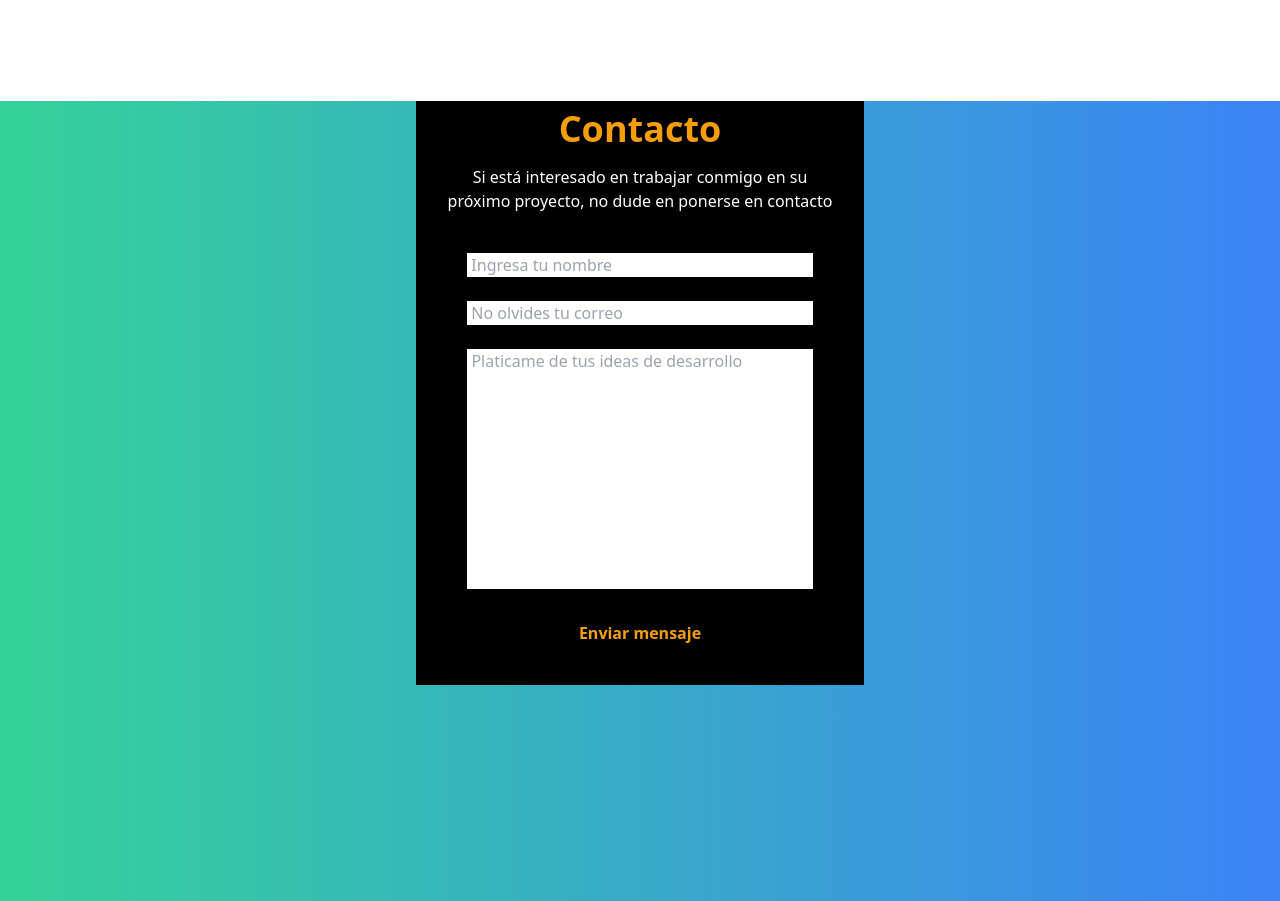
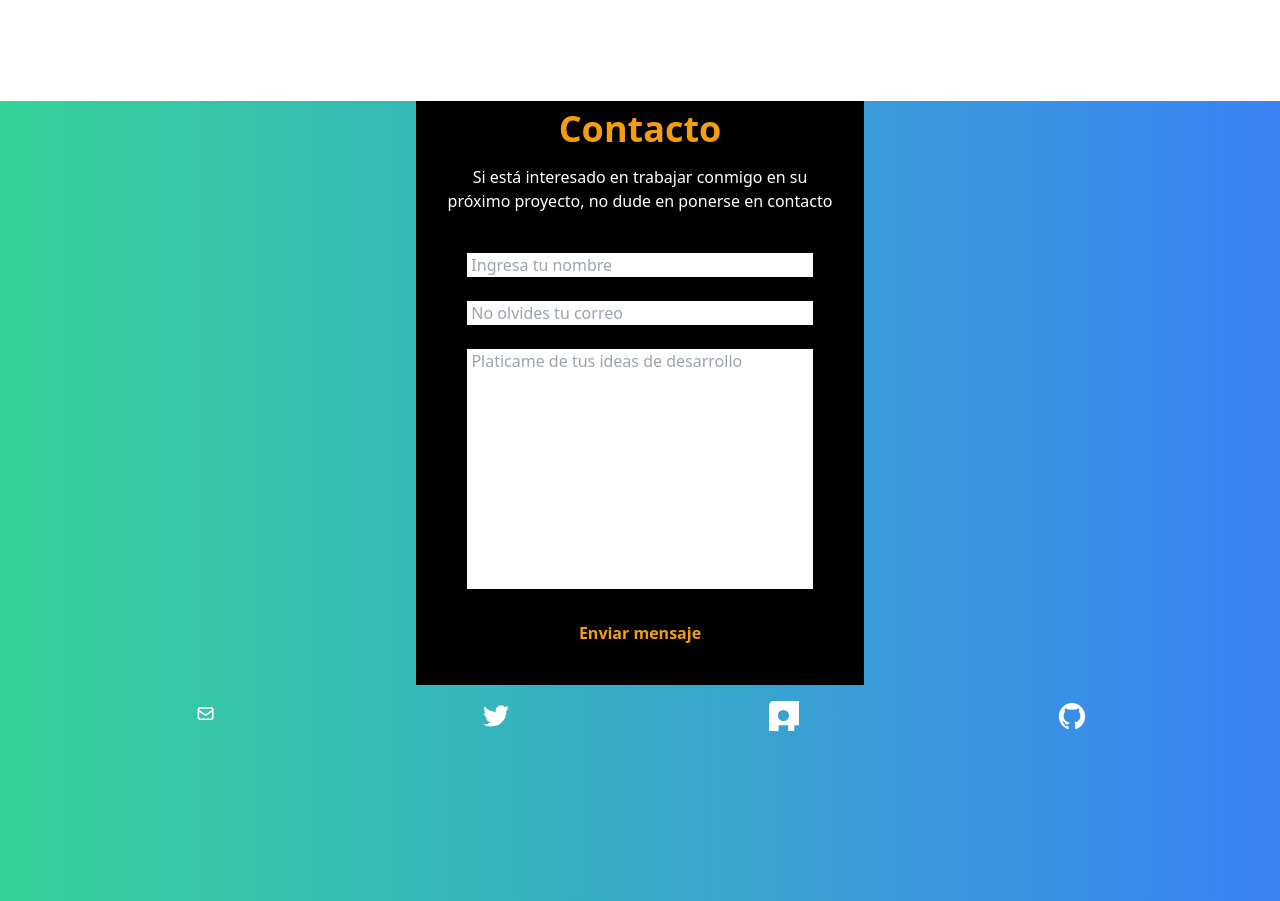
Before and after one commit to juanpablosolana/pablosolana.dev2.0, a Gatsby site: page / in a window 1280 px wide. Shown: the part 3347-4248 px from the top of the page. Built offline with nearby package versions, Linux system fonts and the light colour scheme; Gatsby itself is replaced by a stand-in of ours; no server answers.

Commit message:
footer ok

```diff
--- a/src/components/footer.js
+++ /dev/null
@@ -1,22 +0,0 @@
-import React from 'react'
-
-const Footer = ()=>{
-  return(
-          <div class="wrapper-footer">
-            <div class="footer-logo">
-              <span>Pablo Solana </span>
-            </div>
-            <div class="footer-msj">
-              <h3>
-                Hecho con
-                <img src="./img/icons/icon-heart_outline.svg" alt="cora">
-                . Copyright 2021 - Todos los derechos reservados.
-              </h3>
-              </div>
-              <div class="footer-media">
-                <a href="https://github.com/juanpablosolana/" target="_blank"><img src="./img/icons/icon-github.svg" alt="github"></a>
-              </div>
-              </div>
-  )
-}
-export default footer
--- a/src/components/form.js
+++ b/src/components/form.js
@@ -9,13 +9,14 @@ const Menu = () => {
     formState: { errors },
   } = useForm()
   const onSubmit = (data) =>{
+    console.log(data)
     const $form = document.querySelector(".contact-form"),
       $loader = document.querySelector(".contact-form-loader"),
       $response = document.querySelector(".contact-form-response")
        $loader.classList.remove("none")
        fetch("https://formsubmit.co/ajax/me.pablosolana@altmails.com", {
          method: "POST",
-         body: data,
+         body: data
        })
          .then(res => (res.ok ? res.json() : Promise.reject(res)))
          .then(json => {
@@ -44,7 +45,7 @@ const Menu = () => {
       className="min-h-screen bg-gradient-to-r from-green-400 to-blue-500 "
       id="contacto"
     >
-      <div className="container max-w-6xl mx-auto my-auto ">
+      <div className="max-w-6xl mx-auto">
         <form
           className="max-w-md p-2 mx-auto bg-black contact-form"
           onSubmit={handleSubmit(onSubmit)}
@@ -123,6 +124,92 @@ const Menu = () => {
             onSubmit={handleSubmit}
           />
         </form>
+        <div className="py-4">
+          <div className="grid items-center grid-cols-1 text-center lg:grid-cols-4">
+            <a
+              href="mailto:juanpablosolana@gmail.com"
+              target="_blank"
+              rel="noopener noreferrer"
+            >
+              <svg
+                xmlns="http://www.w3.org/2000/svg"
+                className="w-6 h-6 mx-auto text-white"
+                fill="none"
+                width="30"
+                height="30"
+                viewBox="0 0 30 30"
+                stroke="currentColor"
+              >
+                <path
+                  strokeLinecap="round"
+                  strokeLinejoin="round"
+                  strokeWidth={2}
+                  d="M3 8l7.89 5.26a2 2 0 002.22 0L21 8M5 19h14a2 2 0 002-2V7a2 2 0 00-2-2H5a2 2 0 00-2 2v10a2 2 0 002 2z"
+                />
+              </svg>
+            </a>
+            <a
+              href="https://twitter.com/iLinKN95"
+              target="_blank"
+              rel="noopener noreferrer"
+            >
+              <svg
+                xmlns="http://www.w3.org/2000/svg"
+                width="30"
+                height="30"
+                fill="none"
+                viewBox="0 0 30 30"
+                className="mx-auto"
+              >
+                <path
+                  fill="#fff"
+                  d="M28 6.937c-.957.425-1.985.711-3.064.84a5.343 5.343 0 002.345-2.951 10.696 10.696 0 01-3.388 1.295 5.334 5.334 0 00-9.089 4.864A15.143 15.143 0 013.809 5.411a5.321 5.321 0 00-.721 2.683 5.33 5.33 0 002.372 4.439 5.323 5.323 0 01-2.416-.667v.067a5.335 5.335 0 004.279 5.23 5.336 5.336 0 01-2.409.092 5.34 5.34 0 004.983 3.705 10.699 10.699 0 01-6.625 2.284c-.43 0-.855-.025-1.273-.075a15.102 15.102 0 008.177 2.396c9.812 0 15.176-8.128 15.176-15.177 0-.231-.005-.461-.015-.69A10.855 10.855 0 0028 6.937z"
+                ></path>
+              </svg>
+            </a>
+            <a
+              href="https://www.linkedin.com/in/juan-pablo-solana-ortiz"
+              target="_blank"
+              rel="noopener noreferrer"
+            >
+              <svg
+                xmlns="http://www.w3.org/2000/svg"
+                width="30"
+                height="30"
+                viewBox="0 0 30 30"
+                className="mx-auto"
+              >
+                <path
+                  fill="#fff"
+                  d="M72.865 61.11a1.2 1.2 0 001.21-1.27c0-.9-.543-1.33-1.657-1.33h-1.8v4.712h.677v-2.054h.832l.019.025 1.291 2.03h.724l-1.389-2.1zm-.783-.473h-.785v-1.593h.995c.514 0 1.1.084 1.1.757 0 .774-.593.836-1.314.836m-16.873-5.433h-9.6V40.17c0-3.585-.064-8.2-4.993-8.2-5 0-5.765 3.906-5.765 7.94v15.293h-9.6V24.287h9.216v4.225h.129a10.1 10.1 0 019.093-4.994c9.73 0 11.524 6.4 11.524 14.726zm-40.79-35.143a5.571 5.571 0 115.57-5.572 5.571 5.571 0 01-5.57 5.572m4.8 35.143h-9.61V24.287h9.61zM59.991.004H4.781A4.728 4.728 0 000 4.674v55.44a4.731 4.731 0 004.781 4.674h55.21a4.741 4.741 0 004.8-4.675V4.67a4.738 4.738 0 00-4.8-4.67"
+                ></path>
+                <path
+                  fill="#0a66c2"
+                  d="M72.164 56.411a4.418 4.418 0 10.085 0h-.085m0 8.33a3.874 3.874 0 113.809-3.938v.065a3.791 3.791 0 01-3.708 3.871h-.1"
+                ></path>
+              </svg>
+            </a>
+
+            <a
+              href="https://github.com/juanpablosolana"
+              target="_blank"
+              rel="noopener noreferrer"
+            >
+              <svg
+                stroke="currentColor"
+                fill="currentColor"
+                stroke-width="0"
+                viewBox="0 0 512 512"
+                height="30"
+                width="30"
+                xmlns="http://www.w3.org/2000/svg"
+                className="mx-auto text-white"
+              >
+                <path d="M256 32C132.3 32 32 134.9 32 261.7c0 101.5 64.2 187.5 153.2 217.9 1.4.3 2.6.4 3.8.4 8.3 0 11.5-6.1 11.5-11.4 0-5.5-.2-19.9-.3-39.1-8.4 1.9-15.9 2.7-22.6 2.7-43.1 0-52.9-33.5-52.9-33.5-10.2-26.5-24.9-33.6-24.9-33.6-19.5-13.7-.1-14.1 1.4-14.1h.1c22.5 2 34.3 23.8 34.3 23.8 11.2 19.6 26.2 25.1 39.6 25.1 10.5 0 20-3.4 25.6-6 2-14.8 7.8-24.9 14.2-30.7-49.7-5.8-102-25.5-102-113.5 0-25.1 8.7-45.6 23-61.6-2.3-5.8-10-29.2 2.2-60.8 0 0 1.6-.5 5-.5 8.1 0 26.4 3.1 56.6 24.1 17.9-5.1 37-7.6 56.1-7.7 19 .1 38.2 2.6 56.1 7.7 30.2-21 48.5-24.1 56.6-24.1 3.4 0 5 .5 5 .5 12.2 31.6 4.5 55 2.2 60.8 14.3 16.1 23 36.6 23 61.6 0 88.2-52.4 107.6-102.3 113.3 8 7.1 15.2 21.1 15.2 42.5 0 30.7-.3 55.5-.3 63 0 5.4 3.1 11.5 11.4 11.5 1.2 0 2.6-.1 4-.4C415.9 449.2 480 363.1 480 261.7 480 134.9 379.7 32 256 32z"></path>
+              </svg>
+            </a>
+          </div>
+        </div>
         <article id="gracias" className="modal transparente5">
           <div className="relative px-6 py-4 mb-4 text-white bg-green-500 border-0 rounded">
             <span className="inline-block mr-5 text-xl align-middle">
```
